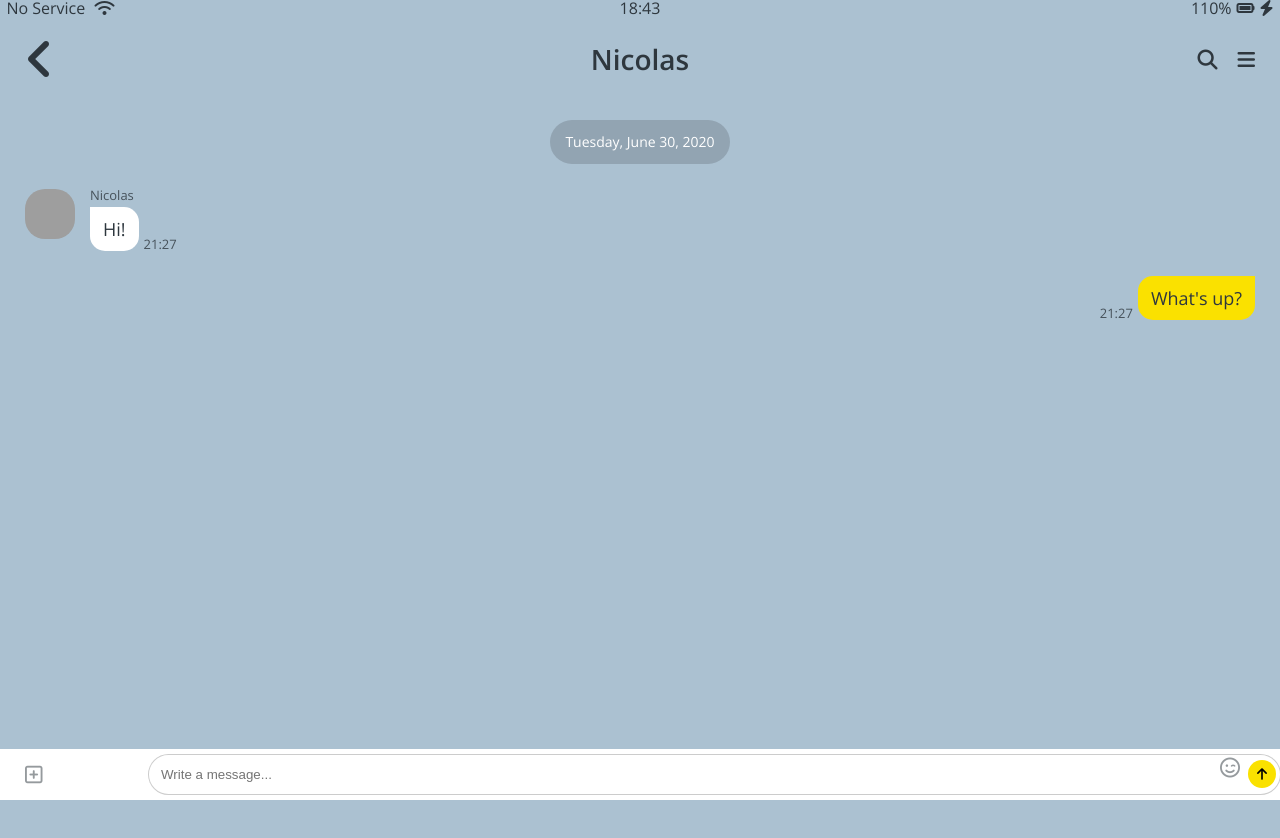
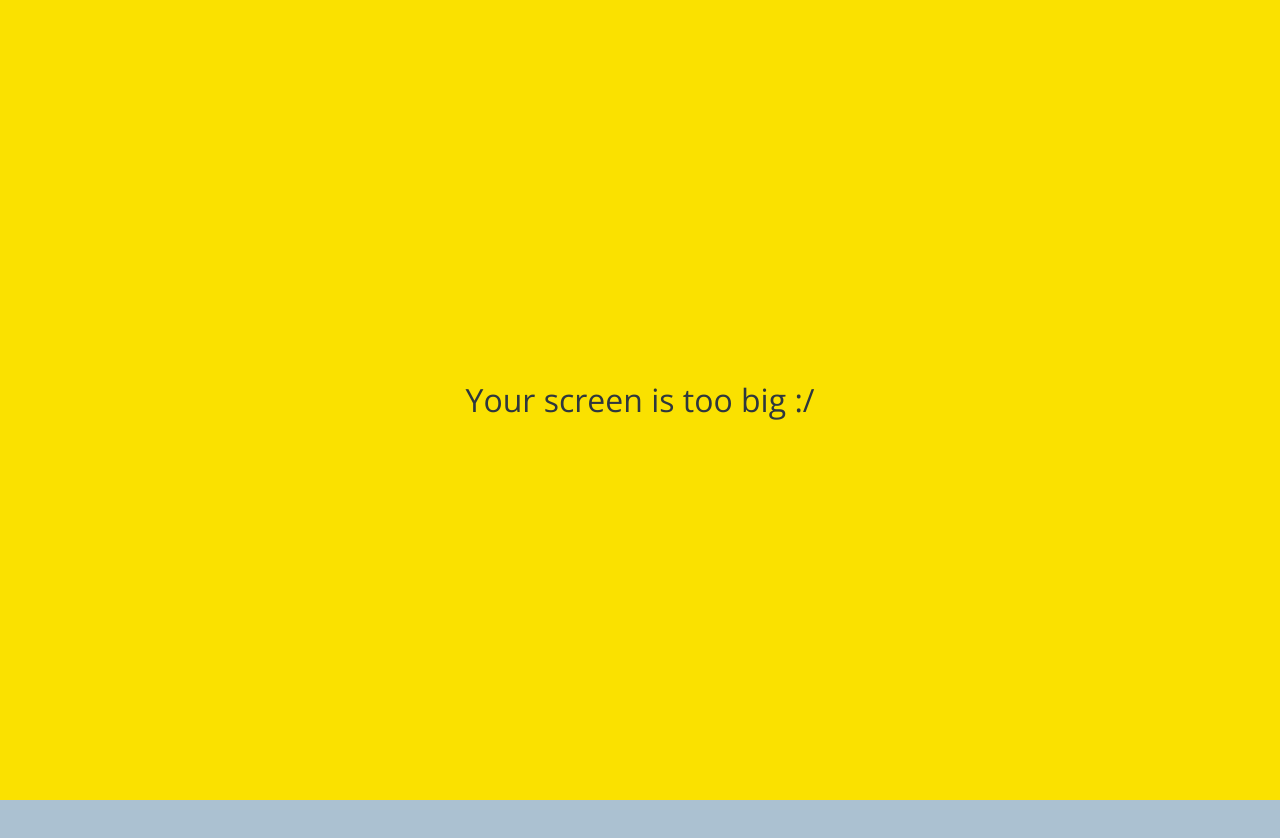
Before and after one commit to JongTL/kokoa-clone-2020, a plain HTML site: page chat.html in a window 1280 px wide. Shown: the top 838 px of the page. Drawn offline with nearby package versions, Linux system fonts and the light colour scheme; grey boxes are pictures that could not be loaded.

Commit message:
#6 completed

```diff
--- /dev/null
+++ b/CSS/components/no-mobile.css
@@ -0,0 +1,18 @@
+#no-mobile {
+  position: absolute;
+  z-index: 99;
+  height: 100vh;
+  width: 100vw;
+  background-color: var(--yellow);
+  display: flex;
+  top: 0;
+  justify-content: center;
+  align-items: center;
+  font-size: 32px;
+}
+
+@media screen and (max-width: 645px) {
+  #no-mobile {
+    display: none;
+  }
+}
--- a/CSS/components/screen header.css
+++ b/CSS/components/screen header.css
@@ -16,3 +16,15 @@
 .screen-header__icons {
   position: relative;
 }
+
+@keyframes rotateCog {
+  from {
+    transform: none;
+  }
+  to {
+    transform: rotateZ(360deg);
+  }
+}
+.screen-header__icons .fa-cog:hover {
+  animation: rotateCog 1.5s ease-in-out infinite;
+}
--- a/CSS/screens/chat.css
+++ b/CSS/screens/chat.css
@@ -20,12 +20,24 @@
   z-index: 1;
 }
 
+@keyframes fadeIn {
+  from {
+    opacity: 0;
+    transform: translateY(15px);
+  }
+  to {
+    opacity: 1;
+    transform: none;
+  }
+}
 .main-chat {
-  margin-top: 120px; /*fixed 되면 다른 레이어가 된다. 그래서 필요한 부분 */
+  margin-top: 110px; /*fixed 되면 다른 레이어가 된다. 그래서 필요한 부분 */
   display: flex;
   flex-direction: column;
   align-items: center;
   font-size: 14px;
+
+  animation: fadeIn 0.4s linear;
 }
 
 .chat__timestamp {
@@ -108,6 +120,8 @@
   box-sizing: border-box;
   padding: 5px 25px;
   align-items: center;
+
+  transition: transform 0.3s ease-in-out;
 }
 .reply .reply__column:first-child {
   width: 10%;
@@ -124,16 +138,19 @@
   width: 100%;
   border: var(--main-border);
   border-radius: 23px;
+  /*아래 두줄은 애니메이션을 위한것*/
+  box-sizing: border-box;
+  transition: all 0.3s ease-in-out;
 }
 
 .reply__column:last-child > i,
 .reply__column:last-child button {
   position: absolute;
-  right: -21px;
+  right: 6px;
   top: 6px;
 }
 .reply__column:last-child > i {
-  right: 15px;
+  right: 40px;
   top: 13px;
 }
 .reply__column button {
@@ -150,3 +167,24 @@
 .reply__column button:active {
   outline: none;
 }
+
+.reply .reply__column:first-child,
+.reply .fa-smile-wink,
+.reply button {
+  transition: opacity 0.3s ease-in-out;
+}
+
+.reply:focus-within .reply__column:first-child,
+.reply:focus-within .fa-smile-wink,
+.reply:focus-within button {
+  opacity: 0;
+}
+
+.reply input:focus {
+  width: 98vw;
+  transform: translatex(-13%) translateY(-80px);
+}
+
+.reply:focus-within {
+  transform: translateY(80px);
+}
--- a/CSS/screens/find.css
+++ b/CSS/screens/find.css
@@ -95,3 +95,26 @@
 .open-post__heart-count span {
   margin-left: 3px;
 }
+
+@keyframes heartBeat {
+  0% {
+    color: white;
+    transform: none;
+    opacity: 1;
+  }
+  50% {
+    color: tomato;
+    transform: scale(1.5);
+    opacity: 0.7;
+  }
+  100% {
+    color: white;
+    transform: none;
+    opacity: 1;
+  }
+}
+
+.open-post__heart-count:hover i {
+  will-change: transform; /*애니메이션을 더 자연스럽게 하도록 미리 선언*/
+  animation: heartBeat 1s ease-in-out infinite;
+}
--- a/CSS/styles.css
+++ b/CSS/styles.css
@@ -11,6 +11,7 @@
 @import "components/badge.css";
 @import "components/icon-row.css";
 @import "components/alt-screen-header.css";
+@import "components/no-mobile.css";
 
 /* Screens */
 
--- a/chat.html
+++ b/chat.html
@@ -76,7 +76,9 @@
     </form>
 
 
-
+    <div id="no-mobile">
+        <span>Your screen is too big :/</span>
+    </div>
 
 
 
```
Also changed, not shown: chats.html (+3 -1 lines), find.html (+3 -1 lines), friends.html (+4 -0 lines), index.html (+3 -1 lines), more.html (+3 -1 lines), settings.html (+3 -1 lines).
